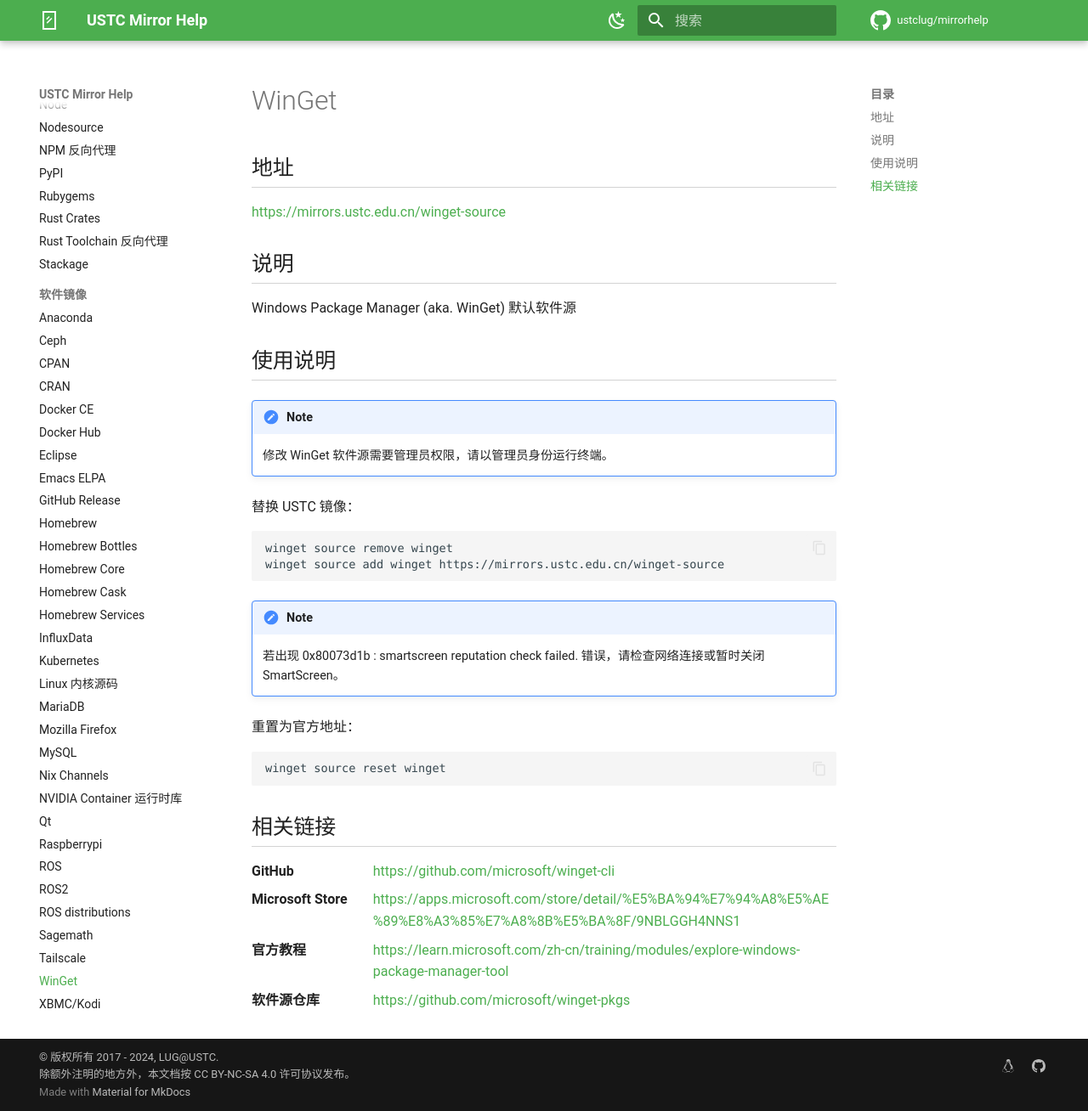
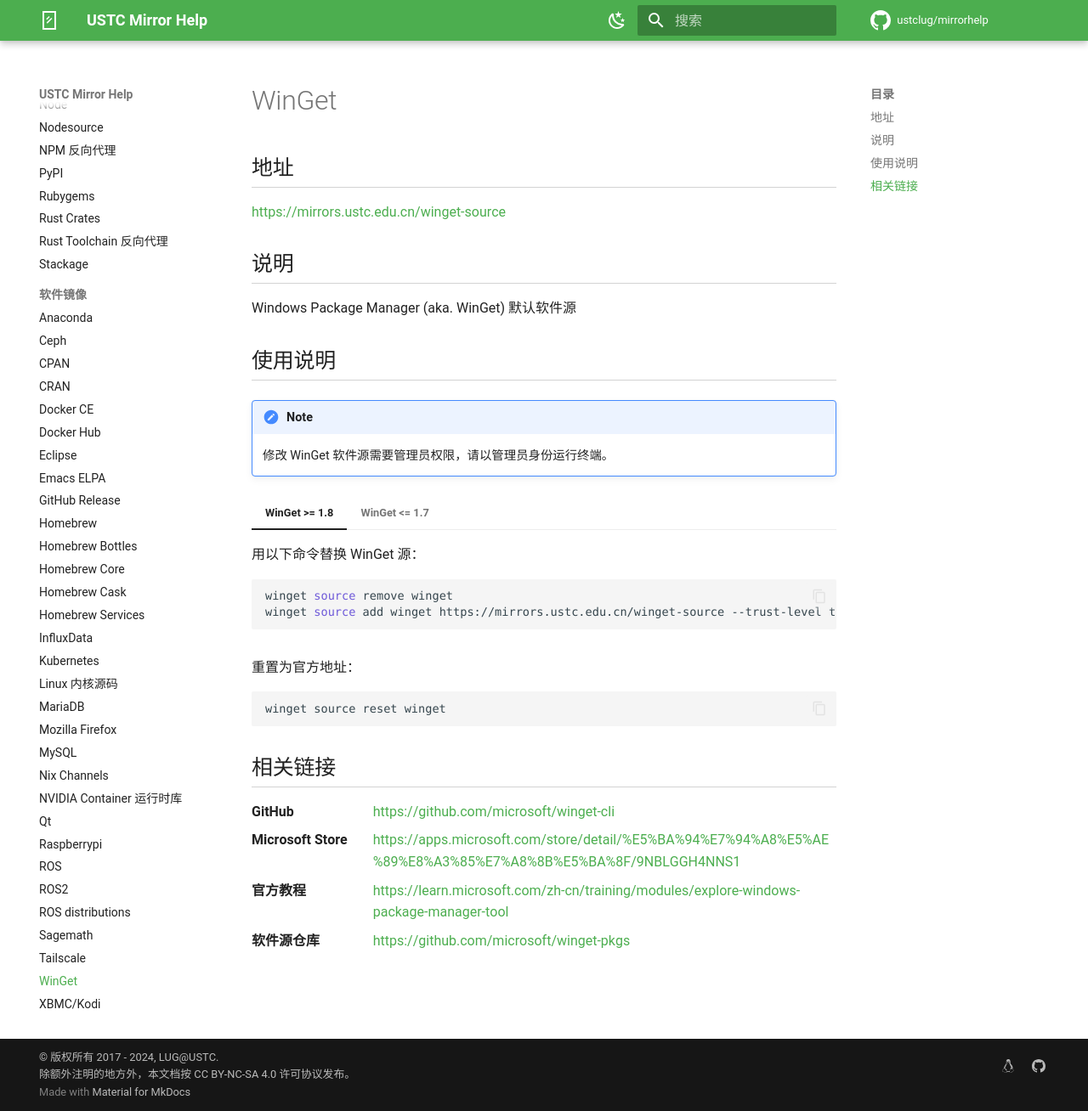
Before and after one commit to ustclug/mirrorhelp, an MkDocs documentation site: the page built from docs/winget-source.md, in a window 1280 px wide and 1308 px high. Shown: the whole window at 85% size. Built offline with MkDocs 1.6.1 and Material for MkDocs 9.7.7, drawn with Linux system fonts in a browser that asks for light colours; comment, search, counter and statistics services are not loaded.

````diff
--- a/docs/winget-source.md
+++ b/docs/winget-source.md
@@ -14,15 +14,28 @@
 
     修改 WinGet 软件源需要管理员权限，请以管理员身份运行终端。
 
-替换 USTC 镜像：
+=== "WinGet >= 1.8"
 
+    用以下命令替换 WinGet 源：
+
+    ```shell
+    winget source remove winget
+    winget source add winget https://mirrors.ustc.edu.cn/winget-source --trust-level trusted
+    ```
+
+=== "WinGet <= 1.7"
+
+    用以下命令替换 WinGet 源：
+
+    ```shell
     winget source remove winget
     winget source add winget https://mirrors.ustc.edu.cn/winget-source
+    ```
 
-!!! note
+    !!! note
 
-    若出现 0x80073d1b : smartscreen reputation check failed.
-    错误，请检查网络连接或暂时关闭 SmartScreen。
+        若出现 0x80073d1b: SmartScreen reputation check failed.
+        错误，请检查网络连接或暂时关闭 SmartScreen。
 
 重置为官方地址：
 
````
